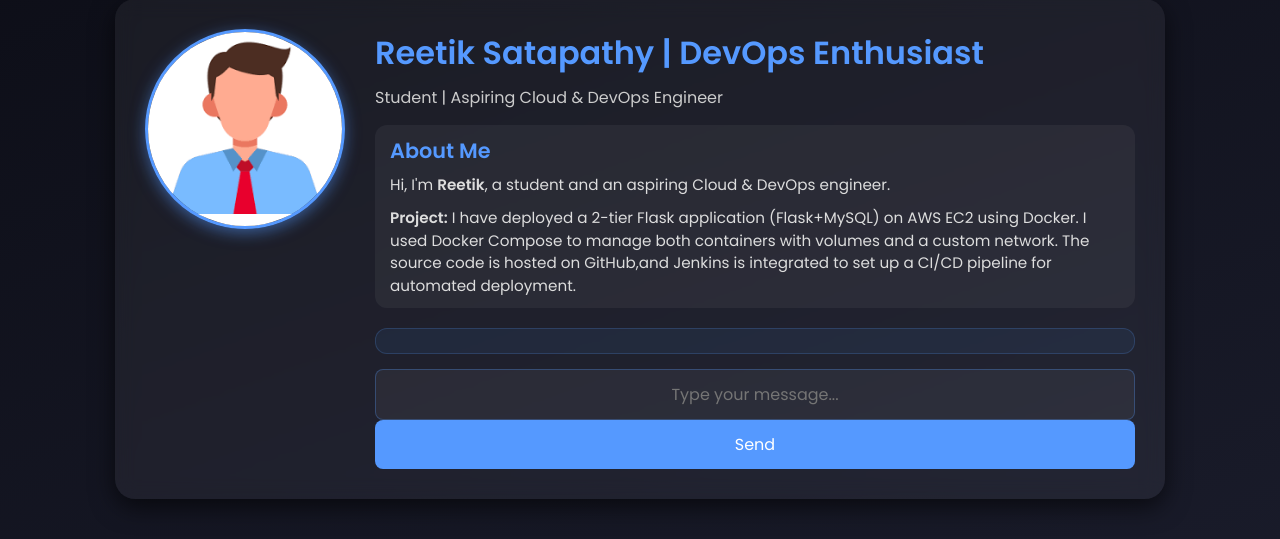
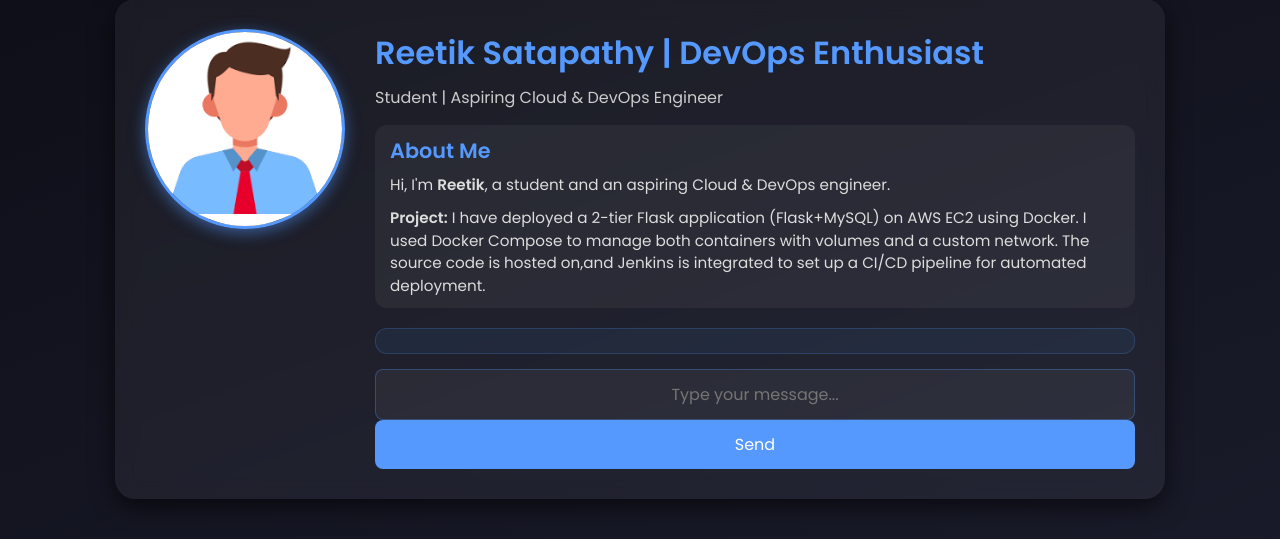
Before and after one commit to Reetik-Satapathy/DevOps-TwoTier-app, a Flask app: page / in a window 1280 px wide. Shown: the part 151-690 px from the top of the page. Run offline with Flask 3, Linux system fonts and the light colour scheme; data that the repository does not hold is empty; some libraries are stand-ins or nearby versions.

Commit message:
testing pipeline

```diff
--- a/templates/index.html
+++ b/templates/index.html
@@ -179,7 +179,7 @@
                 <p style="margin-top:10px;">
                     <b>Project:</b> I have deployed a 2-tier Flask application (Flask+MySQL) on AWS EC2 using Docker.
                     I used Docker Compose to manage both containers with volumes and a custom network.
-                    The source code is hosted on GitHub,and Jenkins is integrated to set up a CI/CD pipeline for automated deployment.
+                    The source code is hosted on,and Jenkins is integrated to set up a CI/CD pipeline for automated deployment.
                 </p>
             </div>
 
```
